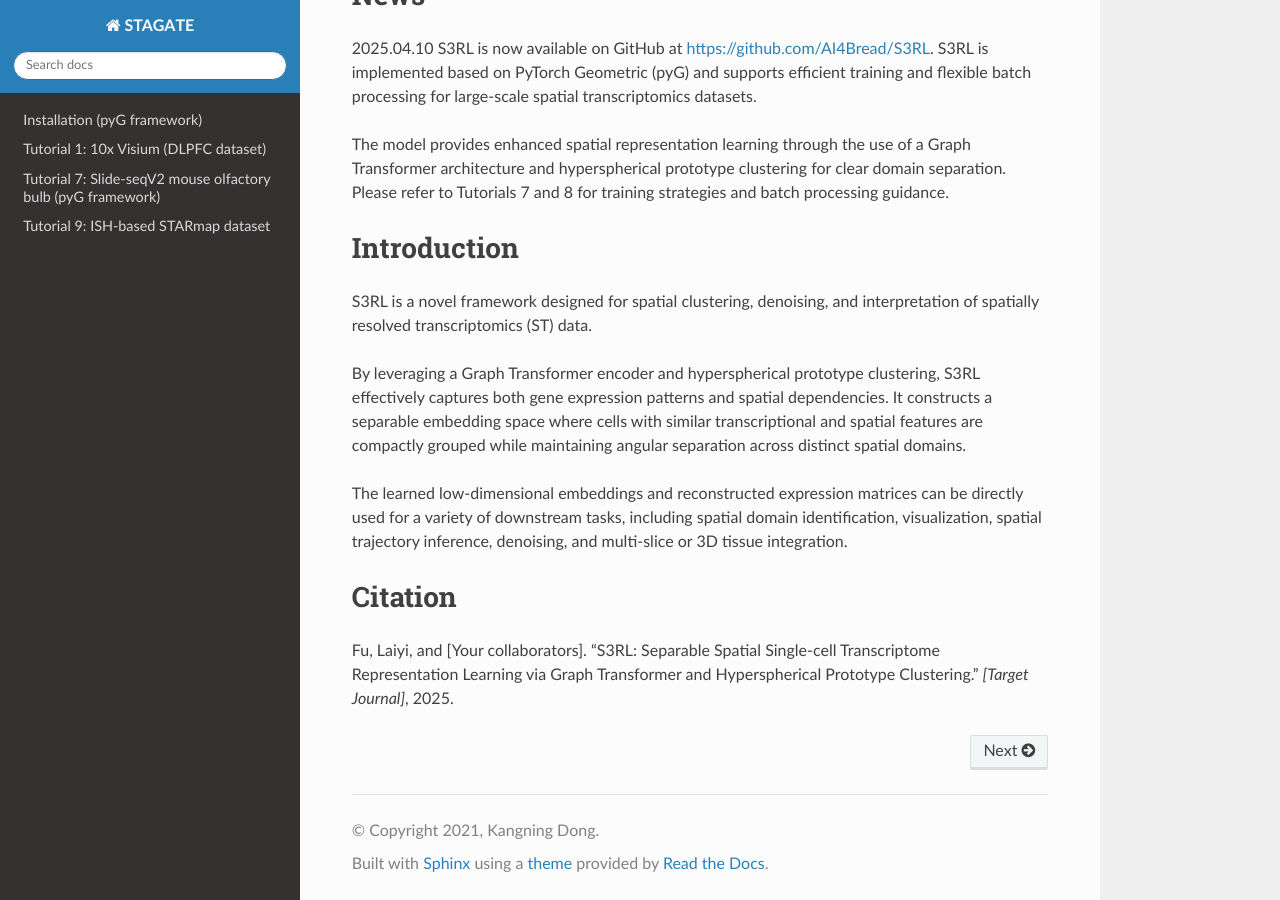
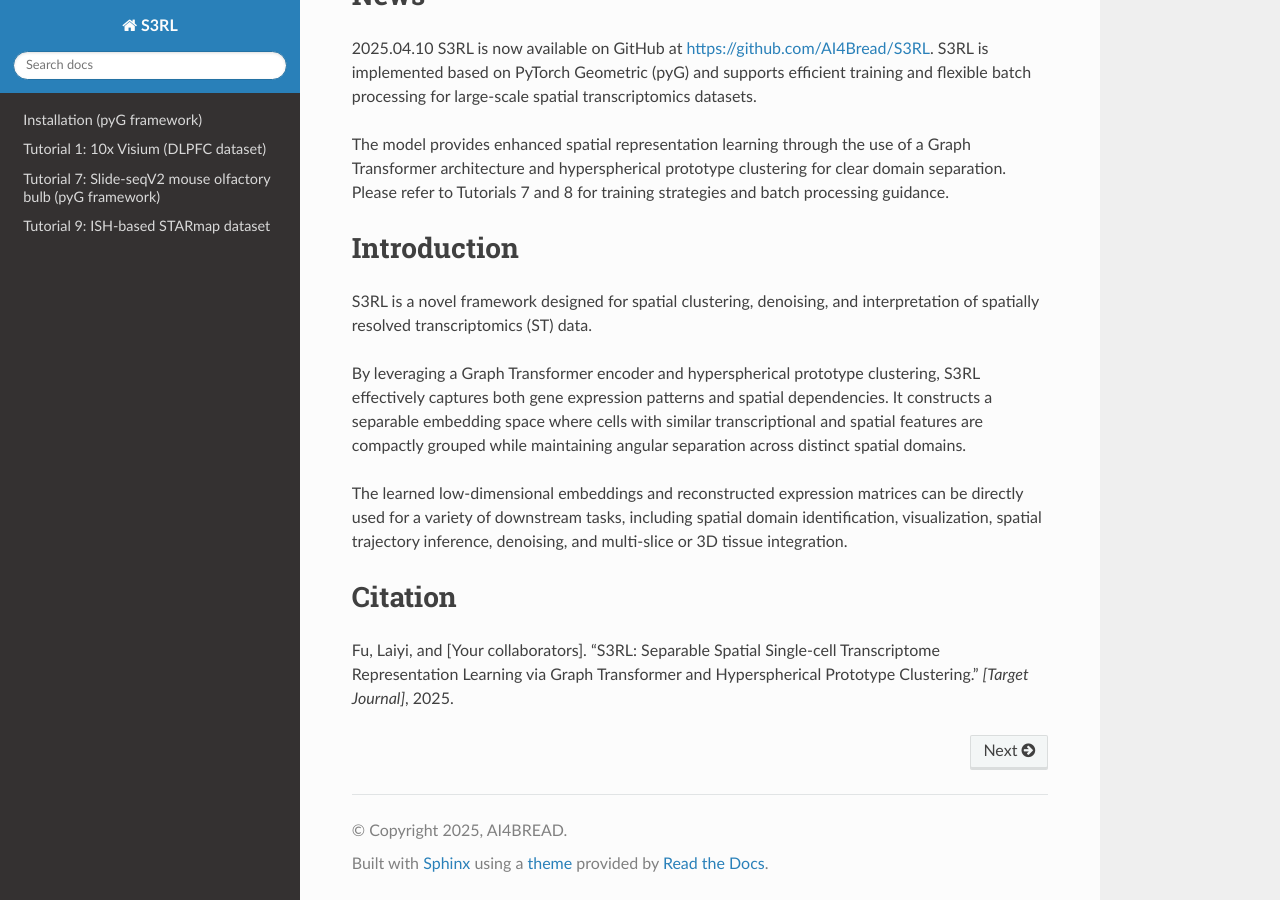
Before and after one commit to AI4Bread/S3RL_tutorial, a Sphinx documentation site: the page built from source/index.rst, in a window 1280 px wide and 900 px high, scrolled down 919 px. Built offline with Sphinx 7.4.7 and the Read the Docs theme 3.1.0, drawn with Linux system fonts in a browser that asks for light colours; pages that are not in the unit, such as notebooks, are missing from menus; grey boxes are pictures that could not be loaded.

Commit message:
newly added

```diff
--- a/source/conf.py
+++ b/source/conf.py
@@ -14,12 +14,14 @@
 # import sys
 # sys.path.insert(0, os.path.abspath('.'))
 
-
+import os
+import sys
+sys.path.insert(0, os.path.abspath('.'))
 # -- Project information -----------------------------------------------------
 
-project = 'STAGATE'
-copyright = '2021, Kangning Dong'
-author = 'Kangning Dong'
+project = 'S3RL'
+copyright = '2025, AI4BREAD'
+author = 'Laiyi Fu, Penglei Wang & Gaoyuan Xu etc.'
 
 # The full version, including alpha/beta/rc tags
 release = '1.0.0'
```
Also changed, not shown: .readthedocs.yaml.
